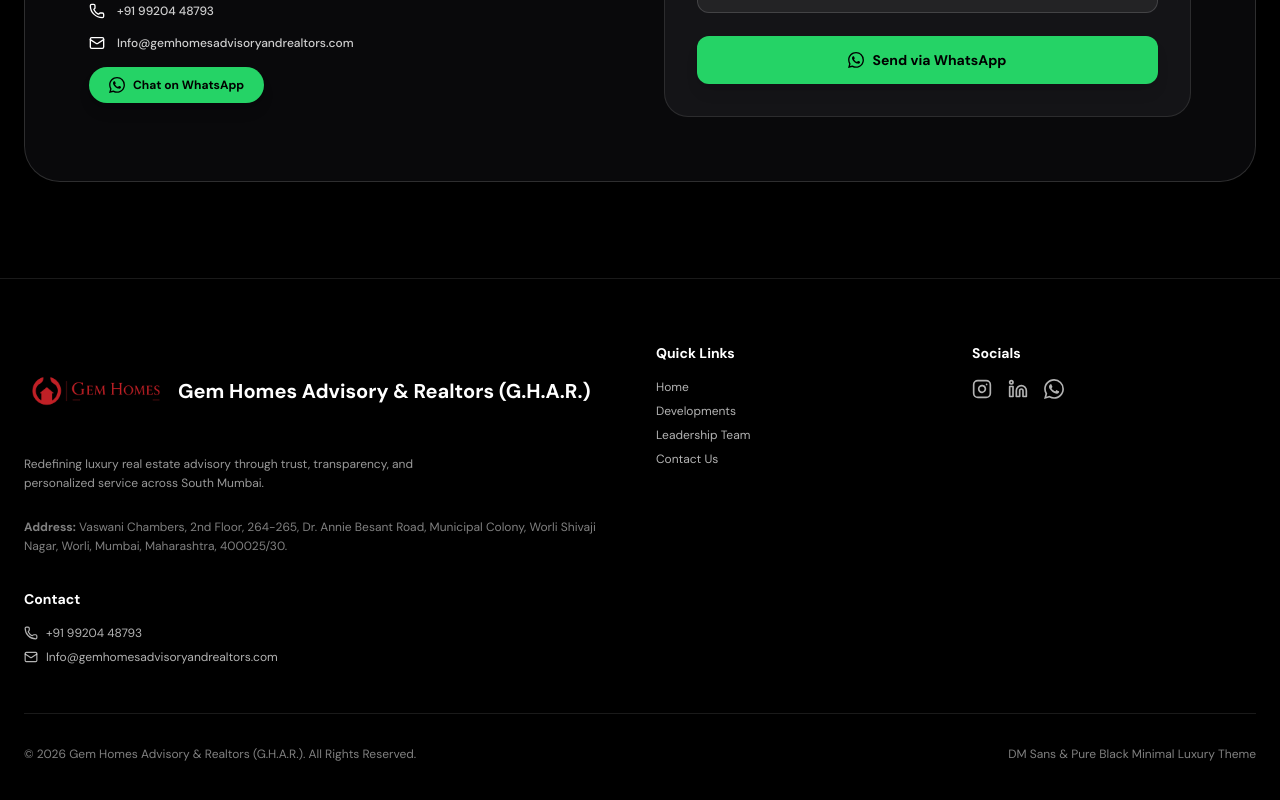
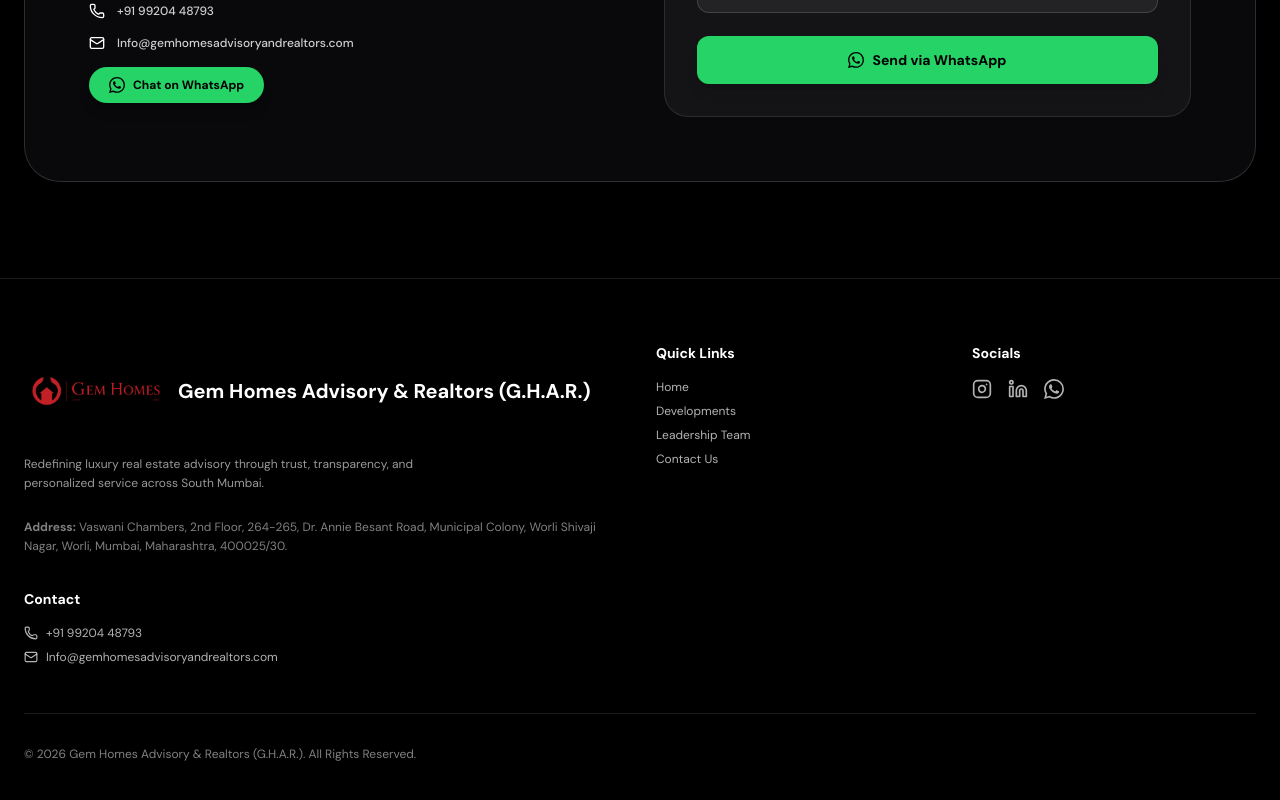
Before and after one commit to KaleSourav/G.H.A.R, a React (Vite) app: page / in a window 1280 px wide. Shown: the part 8872-9672 px from the top of the page. Built offline with nearby package versions, Linux system fonts and the light colour scheme; a web font is replaced by a local one.

Commit message:
Remove theme text from footer

```diff
--- a/src/components/LandingPageSections.tsx
+++ b/src/components/LandingPageSections.tsx
@@ -944,7 +944,7 @@
 
         <div className="border-t border-white/10 pt-8 flex flex-col sm:flex-row items-center justify-between text-xs text-white/50">
           <p>© 2026 Gem Homes Advisory & Realtors (G.H.A.R.). All Rights Reserved.</p>
-          <p className="mt-2 sm:mt-0">DM Sans & Pure Black Minimal Luxury Theme</p>
+
         </div>
       </footer>
 
```
